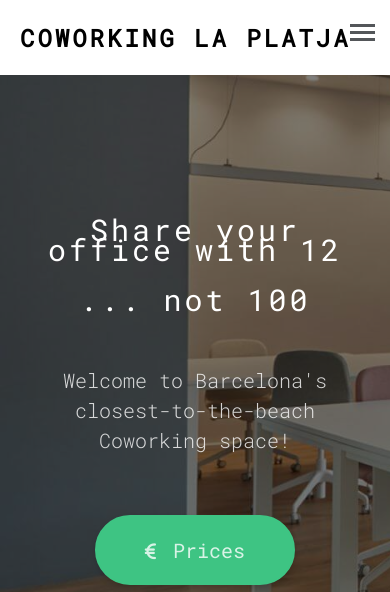
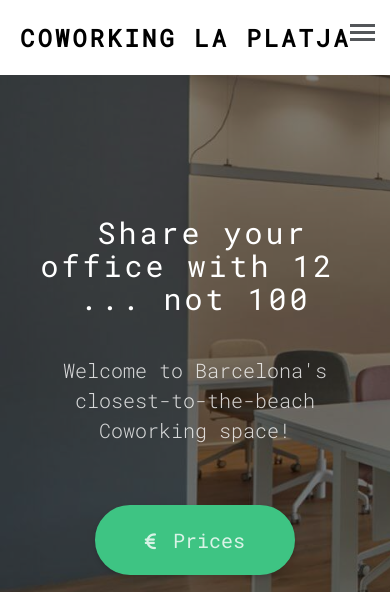
Before and after one commit to sonny-weir/coworking-la-platja, a website: page dist/index.html in a window 390 px wide. Shown: the top 592 px of the page. Drawn offline with Linux system fonts and the light colour scheme; files whose address does not match are found by name.

Commit message:
spacing issue solved in mobile view

```diff
--- a/dist/css/style.css
+++ b/dist/css/style.css
@@ -397,7 +397,7 @@ h1, h2, h3, h4, h5, h6 {
 #fh5co-home .text-inner h1 span {
   font-size: 14px;
   text-transform: uppercase;
-  display: block;
+  /*display: block;*/
   line-height: 20px;
 }
 #fh5co-home .text-inner h1 .big {
--- a/dist/sass/style.scss
+++ b/dist/sass/style.scss
@@ -506,7 +506,7 @@ h1, h2, h3, h4, h5, h6 {
 			span{
 				font-size: 14px;
 				text-transform: uppercase;
-				display: none;
+				/*display*//*: none;*/
 				line-height: 20px;
 			}
 			.big{
```
